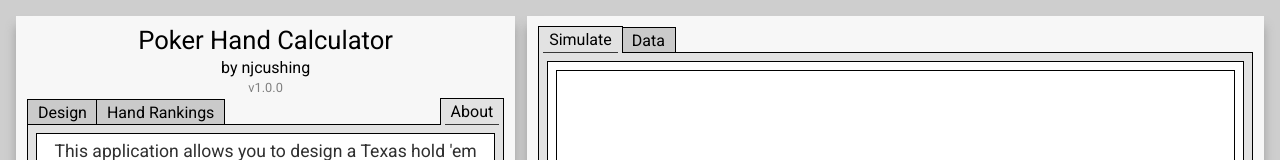
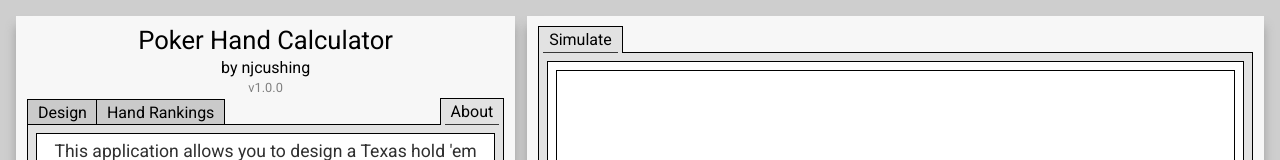
Before and after one commit to njcushing/poker-hand-calculator, a React (Vite) app: page / in a window 1280 px wide. Shown: the top 160 px of the page. Built offline with nearby package versions, Linux system fonts and the light colour scheme.

Commit message:
Remove 'Data' tab for now as it currently has no content

```diff
--- a/src/pages/PokerHandCalculator/index.tsx
+++ b/src/pages/PokerHandCalculator/index.tsx
@@ -2,7 +2,6 @@ import { createContext, useState, useEffect, useCallback, useRef, useMemo } from
 import useResizeObserverElement from "@/hooks/useResizeObserverElement";
 import { Structural } from "@/components/structural";
 import { About } from "@/features/About";
-import { Data } from "@/features/Data";
 import { Design } from "@/features/Design";
 import { HandRankings } from "@/features/HandRankings";
 import { Simulate } from "@/features/Simulate";
@@ -361,7 +360,6 @@ export function PokerHandCalculator() {
                     <Structural.TabSelector
                         tabs={{
                             simulate: { name: "Simulate", content: <Simulate />, position: "left" },
-                            data: { name: "Data", content: <Data />, position: "left" },
                         }}
                     />
                 </div>
```
